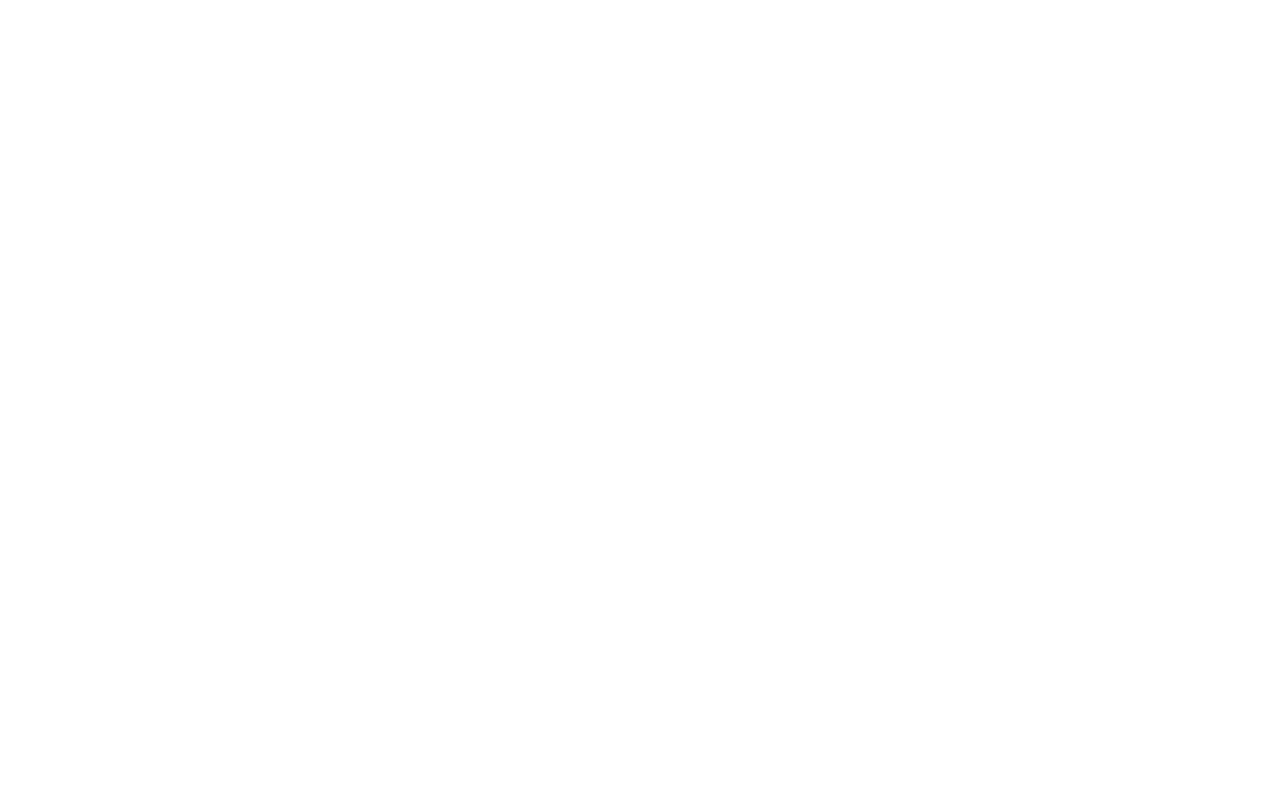
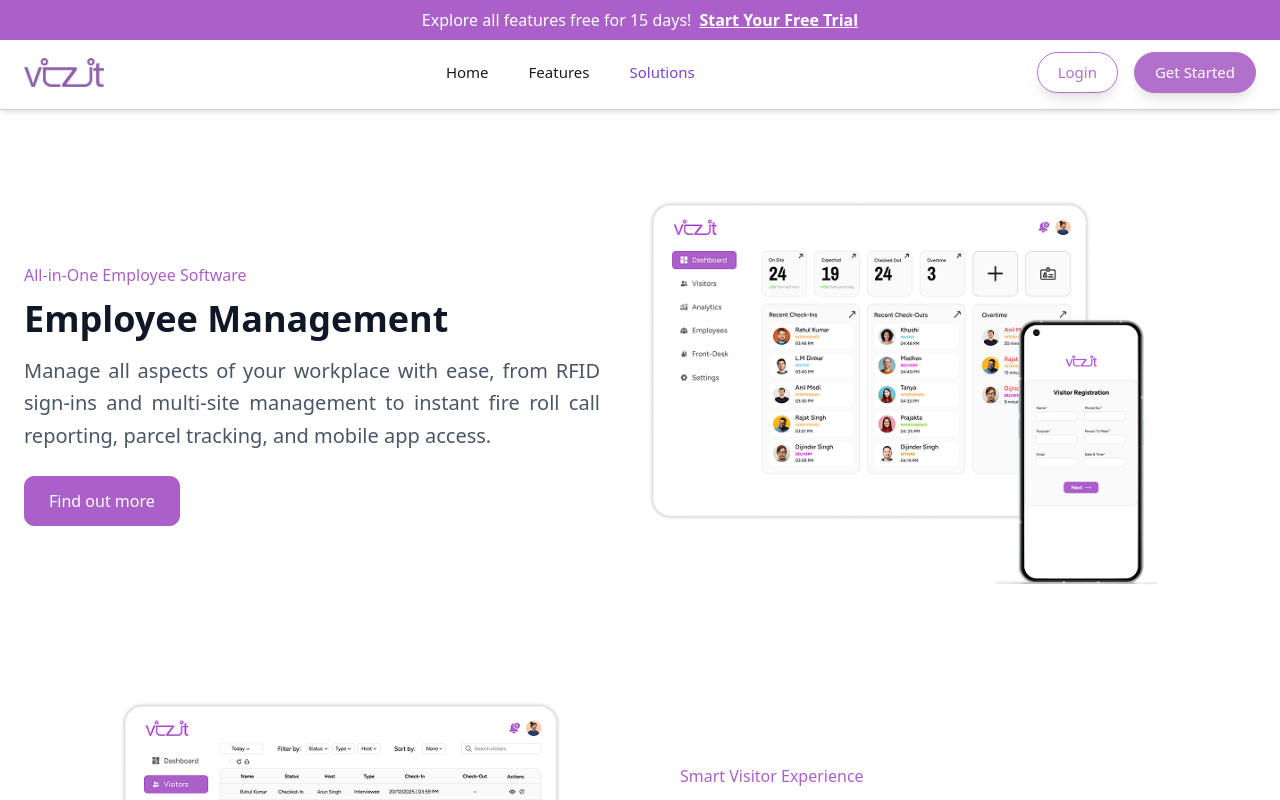
Before and after one commit to Anup-K29/Vizit-Page, a React (Vite) app: page /solutions in a window 1280 px wide. Before the commit this address had no page. Shown: the top 800 px of the page. Built offline with nearby package versions, Linux system fonts and the light colour scheme.

Commit message:
Solution Section Partialy Completed

```diff
--- a/src/Components/NavBar.jsx
+++ b/src/Components/NavBar.jsx
@@ -3,9 +3,10 @@
 import Logo from "../assets/images/vizit-logo.png";
 
 const navItems = [
+  {label:"Home",path:"/"},
   { label: "Features", path: "/features" },
   { label: "Solutions", path: "/solutions" },
-  { label: "Pricing", path: "/pricing" },
+  // { label: "Pricing", path: "/pricing" },
 ];
 
 export const NavBar = () => {
@@ -14,7 +15,6 @@
    ${isActive ? "text-[#6730CF]" : "text-black hover:text-[#6730CF]"}`;
 
   return (
-
     <header
       className="
       w-full fixed top-9 left-0 z-50
--- /dev/null
+++ b/src/Components/SolutionSection.jsx
@@ -0,0 +1,92 @@
+// components/SolutionsSection.jsx
+import React from "react";
+import HeroCarousel1 from "../assets/images/HomePage/HeroCarousel1.png";
+import HeroCarousel2 from "../assets/images/HomePage/HeroCarousel2.png";
+import HeroCarousel3 from "../assets/images/HomePage/HeroCarousel3.png";
+
+const solutionsData = [
+  {
+    id: 1,
+    eyebrow: "All-in-One Employee Software",
+    title: "Employee Management",
+    description:
+      "Manage all aspects of your workplace with ease, from RFID sign-ins and multi-site management to instant fire roll call reporting, parcel tracking, and mobile app access.",
+    buttonText: "Find out more",
+    image: HeroCarousel1,
+  },
+  {
+    id: 2,
+    eyebrow: "Smart Visitor Experience",
+    title: "Visitor Management",
+    description:
+      "Deliver a secure and seamless visitor experience with pre-registration, QR-based check-ins, real-time notifications, and compliance-ready access control.",
+    buttonText: "Find out more",
+    image: HeroCarousel2,
+  },
+  {
+    id: 3,
+    eyebrow: "Smart Visitor Experience",
+    title: "Visitor Management",
+    description:
+      "Deliver a secure and seamless visitor experience with pre-registration, QR-based check-ins, real-time notifications, and compliance-ready access control.",
+    buttonText: "Find out more",
+    image: HeroCarousel3,
+  },
+];
+
+const SolutionBlock = ({
+  eyebrow,
+  title,
+  description,
+  buttonText,
+  image,
+  reverse,
+}) => {
+  return (
+    <div
+      className={`flex flex-col items-center gap-12 lg:flex-row ${
+        reverse ? "lg:flex-row-reverse" : ""
+      }`}
+    >
+      {/* TEXT */}
+      <div className="max-w-xl">
+        <p className="text-md font-medium text-[#AA60C8]">{eyebrow}</p>
+
+        <h2 className="mt-3 text-4xl font-bold text-gray-900">{title}</h2>
+
+        <p className="mt-4 text-xl leading-relaxed text-gray-600">
+          {description}
+        </p>
+
+        <button className="mt-6 rounded-lg bg-[#AA60C8] px-6 py-3 text-md font-medium text-white transition hover:text-[#AA60C8] hover:bg-white border border-[#AA60C8] cursor-pointer">
+          {buttonText}
+        </button>
+      </div>
+
+      {/* IMAGE */}
+      <div className="w-full max-w-lg">
+        <img
+          src={image}
+          alt={title}
+          className="w-full rounded-xl object-contain "
+        />
+      </div>
+    </div>
+  );
+};
+
+export const SolutionsSection = () => {
+  return (
+    <section className="w-full bg-white py-24">
+      <div className="mx-auto max-w-7xl px-6 space-y-28">
+        {solutionsData.map((solution, index) => (
+          <SolutionBlock
+            key={solution.id}
+            {...solution}
+            reverse={index % 2 !== 0} // 🔁 auto reverse
+          />
+        ))}
+      </div>
+    </section>
+  );
+};
--- /dev/null
+++ b/src/Pages/Solutions.jsx
@@ -0,0 +1,10 @@
+import { SolutionsSection } from '@/Components/SolutionSection'
+import React from 'react'
+
+export const Solutions = () => {
+  return (
+    <>
+    <SolutionsSection />
+    </>
+  )
+}
--- a/src/Routers/Routers.jsx
+++ b/src/Routers/Routers.jsx
@@ -4,6 +4,7 @@
 import {Home} from "../Pages/Home.jsx"
 import RegistrationForm from "../Form/RegistrationForm.jsx";
 import { Features } from "@/Pages/Features";
+import { Solutions } from "@/Pages/Solutions";
 
 
 
@@ -15,8 +16,9 @@
 
           <Route path="/" element={<Layout />}>
             <Route path='/' element={<Home/>}/>
+            <Route path="features" element={<Features/>}/>
+            <Route path="solutions" element={<Solutions/>}/>
             <Route path="registration-form" element={<RegistrationForm/>}/>
-            <Route path="features" element={<Features/>}/>
           </Route>
 
         </Routes>
```
